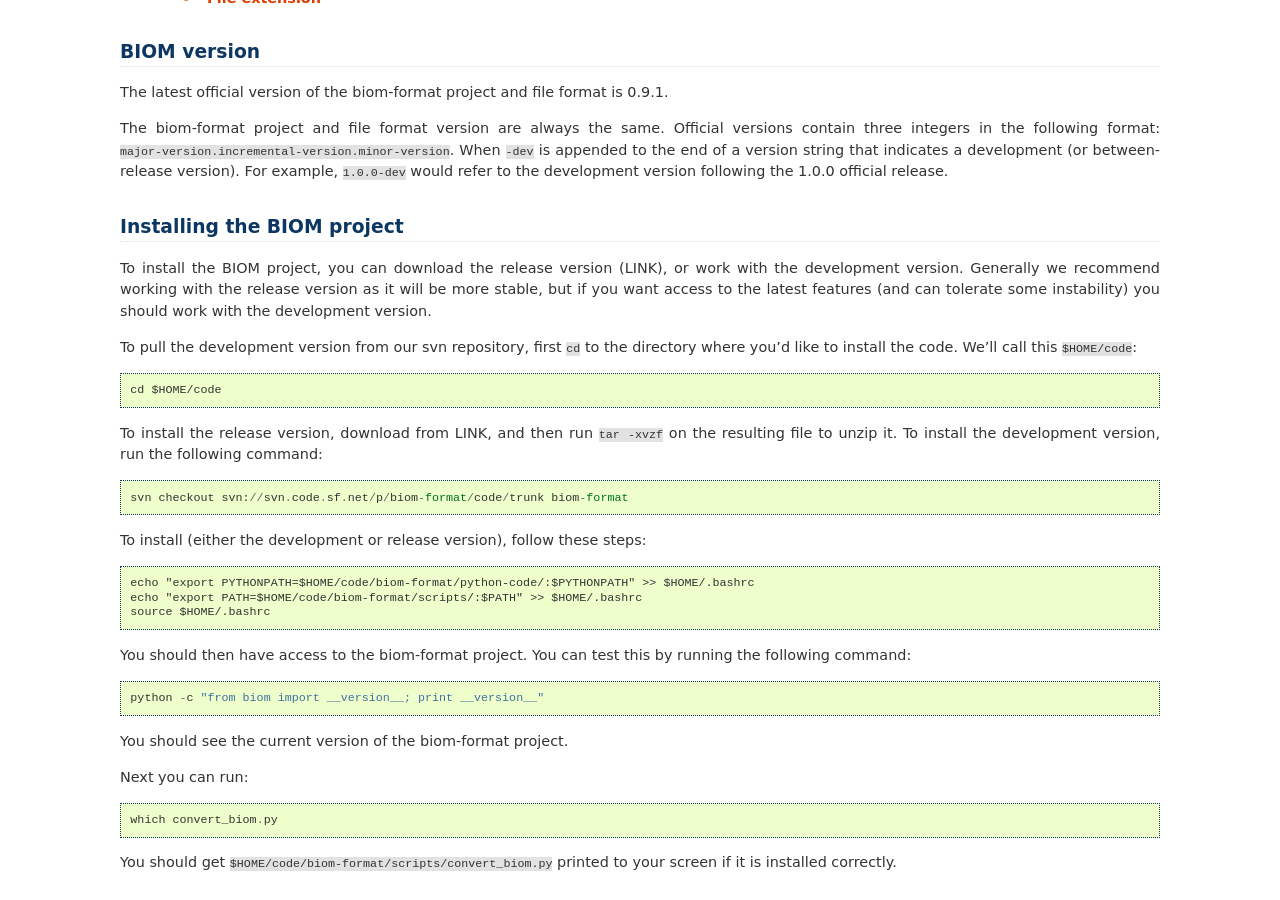
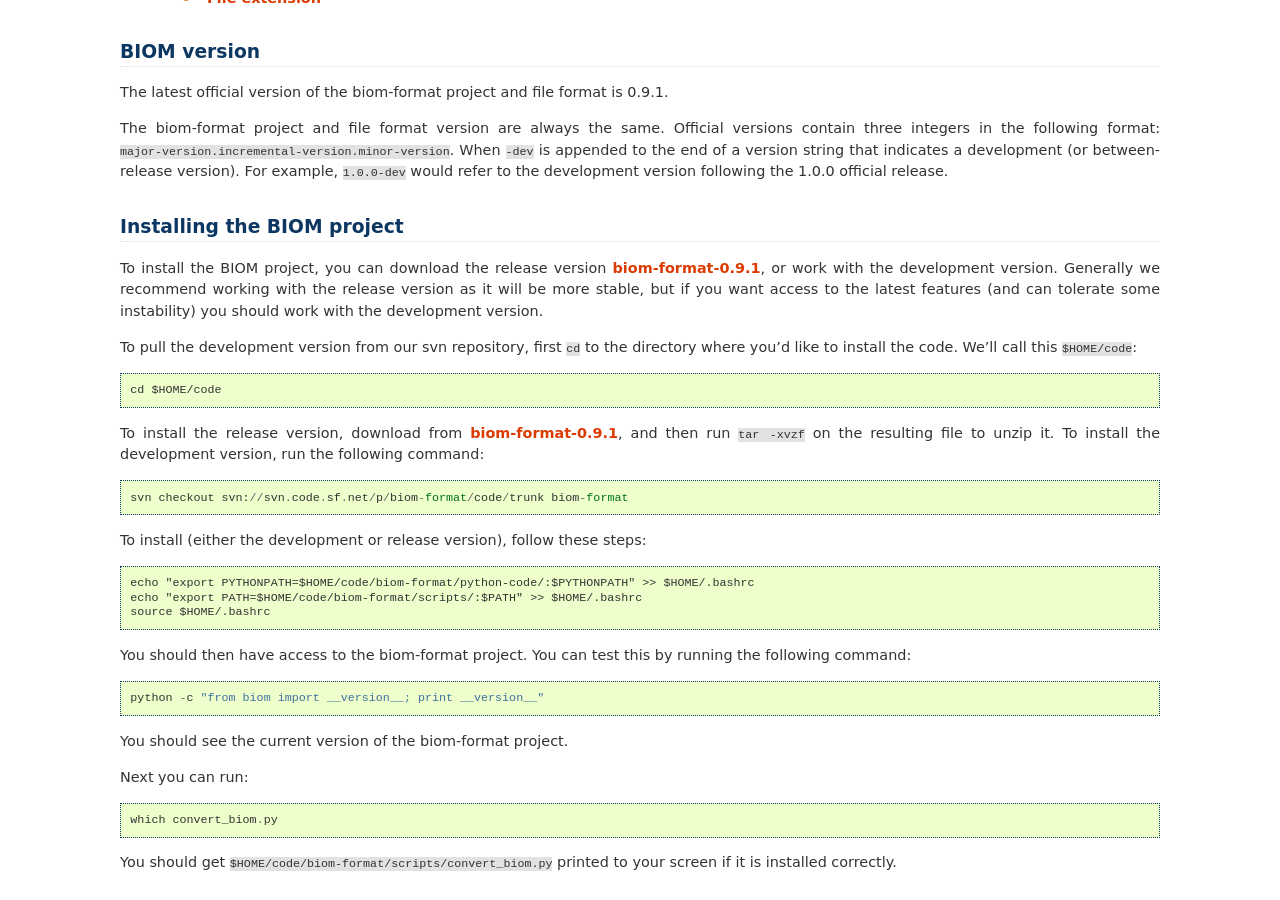
Before and after one commit to biocore/biom-format, a Sphinx documentation site: the page built from doc/index.rst, in a window 1280 px wide and 900 px high, scrolled down 683 px. Built offline with Sphinx 7.4.7, drawn with Linux system fonts in a browser that asks for light colours; pages that are not in the unit, such as notebooks, are missing from menus.

Commit message:
updated links in doc

```diff
--- a/doc/index.rst
+++ b/doc/index.rst
@@ -27,13 +27,13 @@ The biom-format project and file format version are always the same. Official ve
 Installing the BIOM project
 ===========================
 
-To install the BIOM project, you can download the release version (LINK), or work with the development version. Generally we recommend working with the release version as it will be more stable, but if you want access to the latest features (and can tolerate some instability) you should work with the development version.
+To install the BIOM project, you can download the release version `biom-format-0.9.1 <https://sourceforge.net/projects/biom-format/files/biom-format-0.9.1.tgz>`_, or work with the development version. Generally we recommend working with the release version as it will be more stable, but if you want access to the latest features (and can tolerate some instability) you should work with the development version.
 
 To pull the development version from our svn repository, first ``cd`` to the directory where you'd like to install the code. We'll call this ``$HOME/code``::
 
 	cd $HOME/code
 
-To install the release version, download from LINK, and then run ``tar -xvzf`` on the resulting file to unzip it. To install the development version, run the following command::
+To install the release version, download from `biom-format-0.9.1 <https://sourceforge.net/projects/biom-format/files/biom-format-0.9.1.tgz>`_, and then run ``tar -xvzf`` on the resulting file to unzip it. To install the development version, run the following command::
 
 	svn checkout svn://svn.code.sf.net/p/biom-format/code/trunk biom-format
 
```
